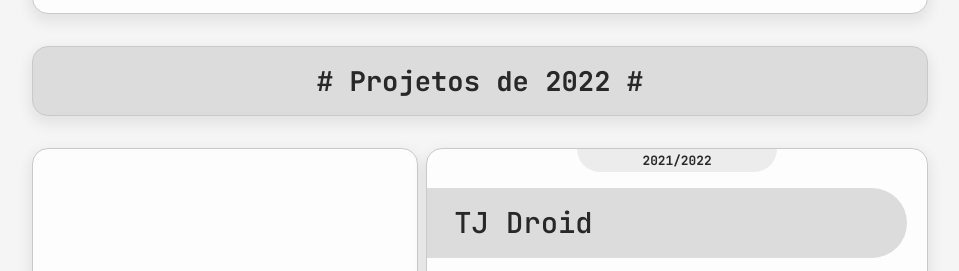
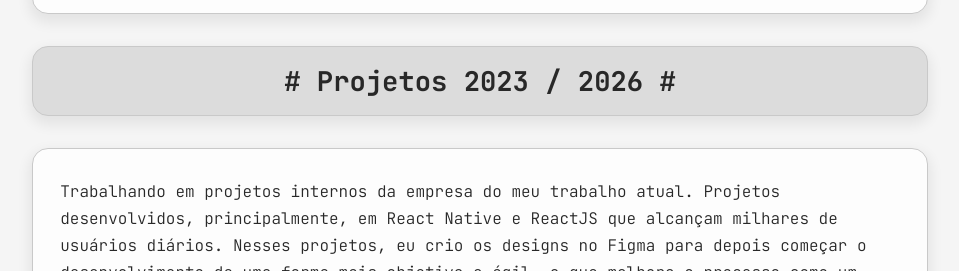
Before and after one commit to pedropaulodf/pedropaulodf.github.io, a website: page index.html in a window 1280 px wide. Shown: the part 1615-1886 px from the top of the page, without its empty margins (160-1119 px from the left). Drawn offline with Linux system fonts and the light colour scheme.

Commit message:
Sessao 2026

```diff
--- a/assets/css/style.css
+++ b/assets/css/style.css
@@ -317,6 +317,13 @@ span.mensagem-copiado {
   font-weight: 700;
 }
 
+.projects-overview-card {
+  margin: 2rem 0rem;
+  padding: 1.8rem 1.7rem;
+  font-weight: 300;
+  line-height: 1.7;
+}
+
 .project-wrapper {
   display: grid;
   grid-template-columns: 1.3fr 2fr;
--- a/index.html
+++ b/index.html
@@ -175,6 +175,21 @@
     </div>
 
     <div>
+
+      <!-- DIVIDER -->
+      <div class="divider">
+        <p># Projetos 2023 / 2026 #</p>
+      </div>
+      <!-- FIM DIVIDER -->
+
+      <div class="card projects-overview-card">
+        <p>
+          Trabalhando em projetos internos da empresa do meu trabalho atual. Projetos desenvolvidos, principalmente,
+          em React Native e ReactJS que alcan&ccedil;am milhares de usu&aacute;rios di&aacute;rios. Nesses projetos, eu crio os
+          designs no Figma para depois come&ccedil;ar o desenvolvimento de uma forma mais objetiva e &aacute;gil, o que melhora
+          o processo como um todo e reduz refatora&ccedil;&atilde;o de c&oacute;digo.
+        </p>
+      </div>
 
       <!-- DIVIDER -->
       <div class="divider">
```
